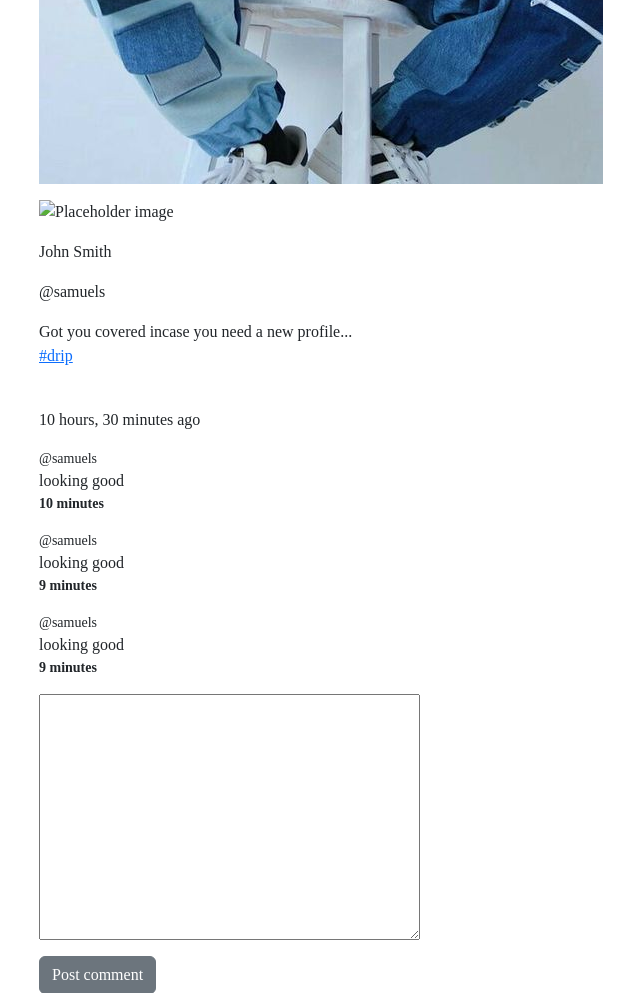
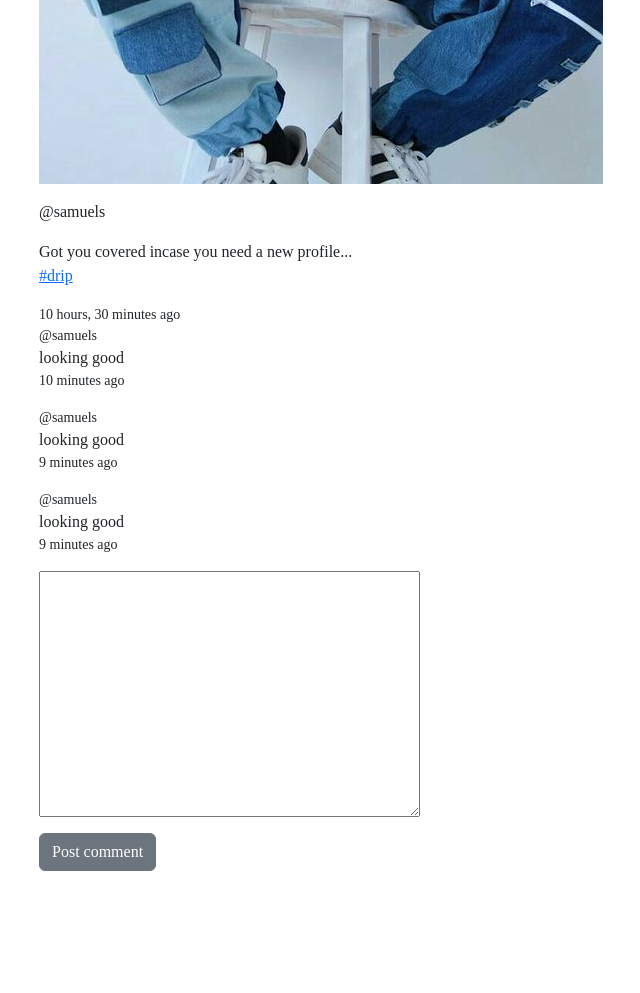
Before and after one commit to Wanjiru393/Instagram-cloneApp, a Django app: page /instagram/abf082d8-9617-4a83-ad77-931f85e9a901 in a window 1280 px wide. Shown: the part 529-1522 px from the top of the page, without its empty margins (302-942 px from the left). After the commit the page ends 1400 px from the top, so only its background shows below. Run offline with Django 4.2, Linux system fonts and the light colour scheme; data comes from the database, SQL or seed files in the repository; some libraries are stand-ins or nearby versions.

Commit message:
Tweaked comment display

```diff
--- a/instagram/templates/instagram/post_detail.html
+++ b/instagram/templates/instagram/post_detail.html
@@ -18,24 +18,21 @@
     <div class="card-content">
         <div class="media">
         <div class="media-left">
-            <figure class="image is-48x48">
+            {% comment %} <figure class="image is-48x48">
                 <img src="{{ post.user.profile.picture.url }}" alt="Placeholder image">
 
-            </figure>
+            </figure> {% endcomment %}
         </div>
 
         <div class="media-content">
-            <p class="title is-4">John Smith</p>
-            <p class="subtitle is-6">@{{ post.user.username }}</p>
+                <p class="title is-4">@{{ post.user.username }}</p>
         </div>
-
         <div class="content">
            {{post.caption}}
            <p>{% for tag in post.tags.all %}<a href="{{ tag.get_absolute_url }}">#{{ tag }} </a></p>
             {% endfor %}
             </p>
-           <br>
-           <time>{{ post.created_date | timesince}} ago</time>
+           <small><time>{{ post.created_date | timesince}} ago</time></small>
         </div>
     </div>
 
@@ -43,15 +40,15 @@
 
 {% for comment in comments %}
 <article class="media">
-  <figure class="media-left">
-    {% comment %} <p class="image is-64x64">
+  {% comment %} <figure class="media-left">
+     <p class="image is-64x64">
       {% if comment.user.profile.picture %}
         <img src="{{ comment.user.profile.picture.url }}" alt="Placeholder image">
       {% else %}
         <img src="https://bulma.io/images/placeholders/96x96.png" alt="Placeholder image">
       {% endif %}
-    </p> {% endcomment %}
-  </figure>
+    </p>
+  </figure> {% endcomment %}
 
   <div class="media-content">
     <div class="content">
@@ -59,8 +56,8 @@
          <small> @{{ comment.user.username }}</small>
         <br>
           {{ comment.body }}
-        <br>
-        <strong><small>{{ comment.date|timesince }}</small></strong>
+        </br>
+        <small>{{ comment.date|timesince }} ago</small>
       </p>
     </div>
 
```
